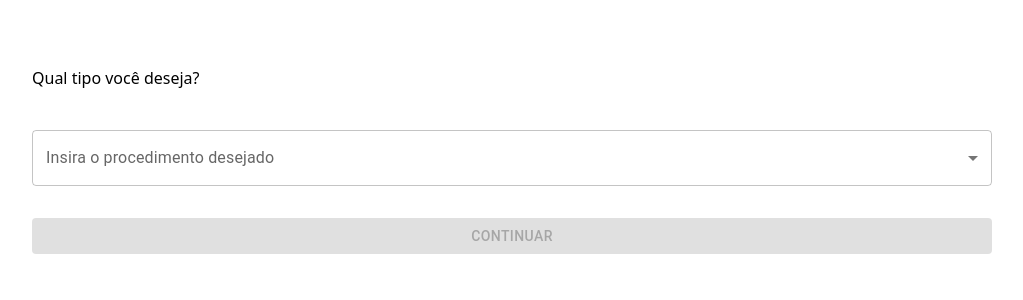
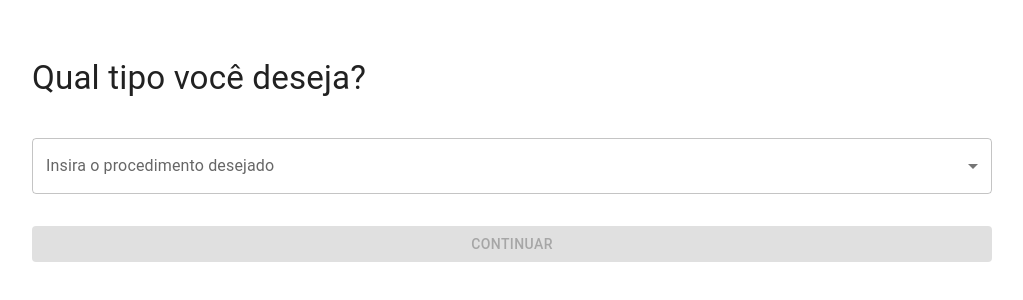
Before and after one commit to a3devcom/cnn-agendamento-Next.js, a Next.js app: page / in a window 1280 px wide. Shown: the part 240-540 px from the top of the page, without its empty margins (128-1151 px from the left). Built offline with nearby package versions, Linux system fonts and the light colour scheme.

Commit message:
miui fix

```diff
--- a/src/pages/index.js
+++ b/src/pages/index.js
@@ -3,11 +3,13 @@
 import ContextProvider from '@/context/contextProvider'
 import theme from '@/styles/theme';
 import TypeSelection from '@/components/TypeSelection';
+import { CssBaseline } from '@mui/material';
 
 export default function Home() {
   return (
     <>
       <ContextProvider>
+        <CssBaseline />
         <ThemeProvider theme={theme}>
           <Head>
             <title>Create Next App</title>
--- a/src/styles/globals.css
+++ b/src/styles/globals.css
@@ -1,3 +1,7 @@
 @tailwind base;
 @tailwind components;
 @tailwind utilities;
+
+.MuiButton-contained {
+  background-color: #0070f3;
+}
--- a/tailwind.config.js
+++ b/tailwind.config.js
@@ -2,7 +2,21 @@
 module.exports = {
   content: ["./src/**/*.{js,ts,jsx,tsx}"],
   theme: {
-    extend: {},
+    extend: {
+      fontSize: {
+        'h1': ['4.3rem', '4.5rem'],
+        'h2': ['3.583rem', '4rem'],
+        'h3': ['2.986rem', '3.5rem'],
+        'h4': ['2.488rem', '2.25rem'],
+        'h5': ['2.074rem', '2.5rem'],
+        'h6': ['1.728rem', '2rem'],
+        'p2xl': '1.728rem',
+        'pxl': '1.44rem',
+        'plg': '1.2rem',
+        'pmd': '1rem',
+        'psm': '0.833rem',
+      },
+    },
   },
   plugins: [],
 }
```
